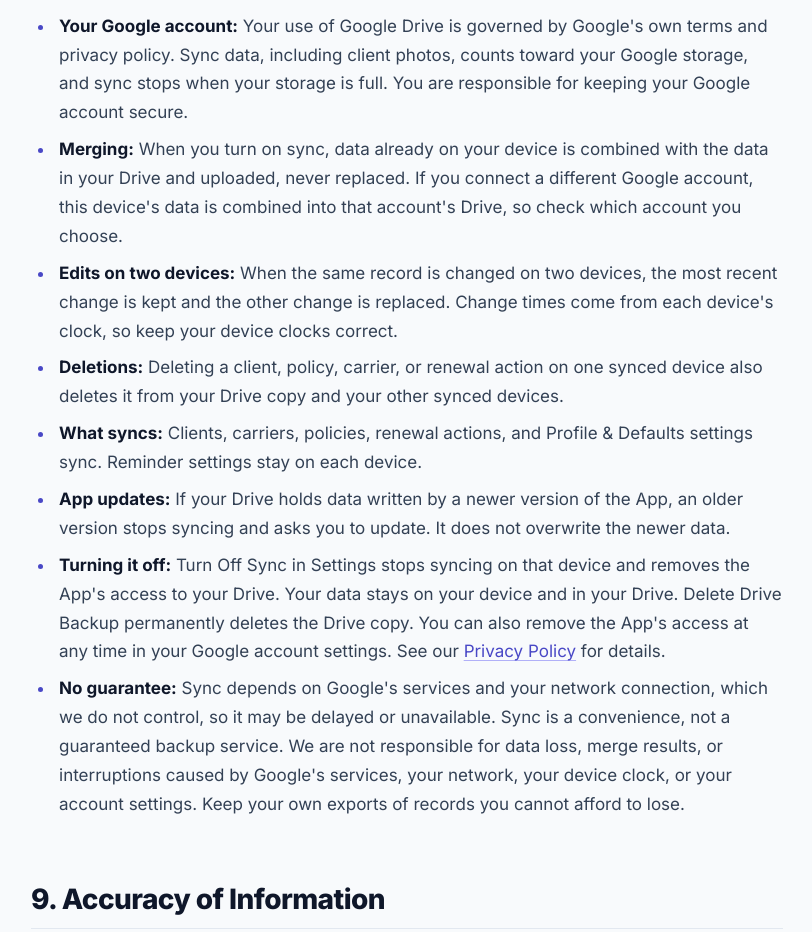
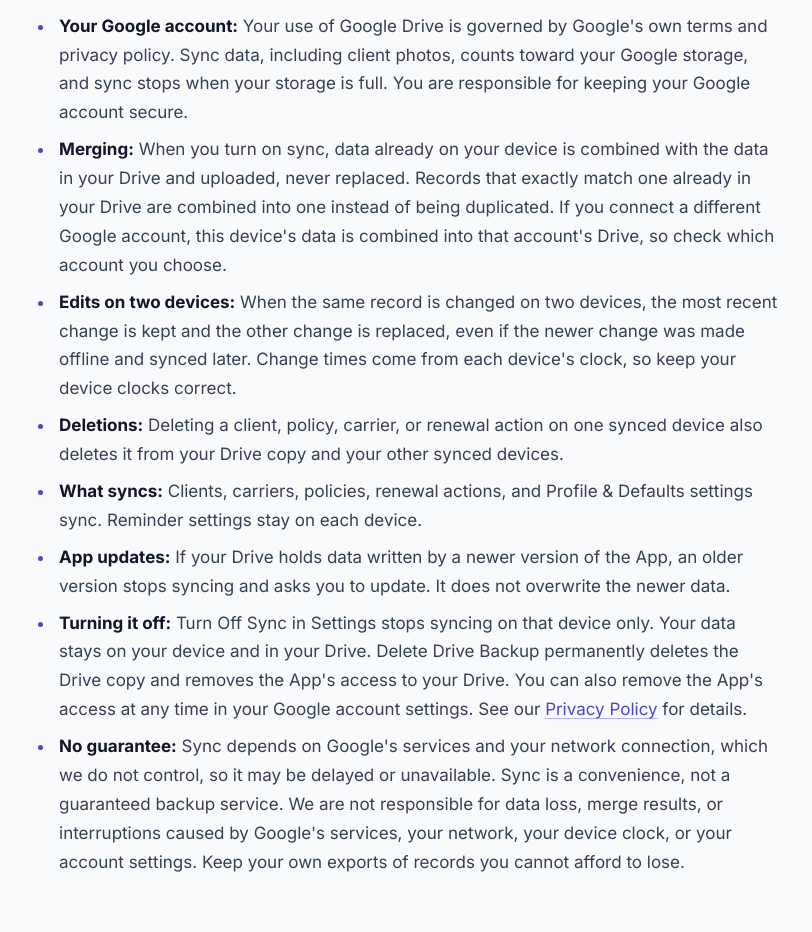
Before and after one commit to khsalman/khsalman.github.io, a plain HTML site: page renewaldesk-android/terms/index.html in a window 1280 px wide. Shown: the part 2520-3452 px from the top of the page, without its empty margins (233-1045 px from the left). Drawn offline with Linux system fonts and the light colour scheme.

Commit message:
RenewalDesk Android: match Drive sync wording to app behavior
Turn Off Sync stops only that device; Delete Drive Backup removes access;
exact duplicates are combined; offline edits keep their edit time.

Co-Authored-By: Claude Opus 5.5 <noreply@anthropic.com>

```diff
--- a/renewaldesk-android/terms/index.html
+++ b/renewaldesk-android/terms/index.html
@@ -64,12 +64,12 @@
                 <p>Google Drive Backup is optional, free, and off until you turn it on. By turning it on, you authorize the App to store and read its sync data in a private, app-only folder of the Google Drive account you choose, using Google's <code>drive.appdata</code> permission. The App cannot access any other files in your Drive, and LynxApps never receives this data.</p>
                 <ul>
                     <li><strong>Your Google account:</strong> Your use of Google Drive is governed by Google's own terms and privacy policy. Sync data, including client photos, counts toward your Google storage, and sync stops when your storage is full. You are responsible for keeping your Google account secure.</li>
-                    <li><strong>Merging:</strong> When you turn on sync, data already on your device is combined with the data in your Drive and uploaded, never replaced. If you connect a different Google account, this device's data is combined into that account's Drive, so check which account you choose.</li>
-                    <li><strong>Edits on two devices:</strong> When the same record is changed on two devices, the most recent change is kept and the other change is replaced. Change times come from each device's clock, so keep your device clocks correct.</li>
+                    <li><strong>Merging:</strong> When you turn on sync, data already on your device is combined with the data in your Drive and uploaded, never replaced. Records that exactly match one already in your Drive are combined into one instead of being duplicated. If you connect a different Google account, this device's data is combined into that account's Drive, so check which account you choose.</li>
+                    <li><strong>Edits on two devices:</strong> When the same record is changed on two devices, the most recent change is kept and the other change is replaced, even if the newer change was made offline and synced later. Change times come from each device's clock, so keep your device clocks correct.</li>
                     <li><strong>Deletions:</strong> Deleting a client, policy, carrier, or renewal action on one synced device also deletes it from your Drive copy and your other synced devices.</li>
                     <li><strong>What syncs:</strong> Clients, carriers, policies, renewal actions, and Profile &amp; Defaults settings sync. Reminder settings stay on each device.</li>
                     <li><strong>App updates:</strong> If your Drive holds data written by a newer version of the App, an older version stops syncing and asks you to update. It does not overwrite the newer data.</li>
-                    <li><strong>Turning it off:</strong> Turn Off Sync in Settings stops syncing on that device and removes the App's access to your Drive. Your data stays on your device and in your Drive. Delete Drive Backup permanently deletes the Drive copy. You can also remove the App's access at any time in your Google account settings. See our <a href="/renewaldesk-android/privacy/">Privacy Policy</a> for details.</li>
+                    <li><strong>Turning it off:</strong> Turn Off Sync in Settings stops syncing on that device only. Your data stays on your device and in your Drive. Delete Drive Backup permanently deletes the Drive copy and removes the App's access to your Drive. You can also remove the App's access at any time in your Google account settings. See our <a href="/renewaldesk-android/privacy/">Privacy Policy</a> for details.</li>
                     <li><strong>No guarantee:</strong> Sync depends on Google's services and your network connection, which we do not control, so it may be delayed or unavailable. Sync is a convenience, not a guaranteed backup service. We are not responsible for data loss, merge results, or interruptions caused by Google's services, your network, your device clock, or your account settings. Keep your own exports of records you cannot afford to lose.</li>
                 </ul>
 
```
Also changed, not shown: renewaldesk-android/privacy/index.html (+2 -2 lines).
